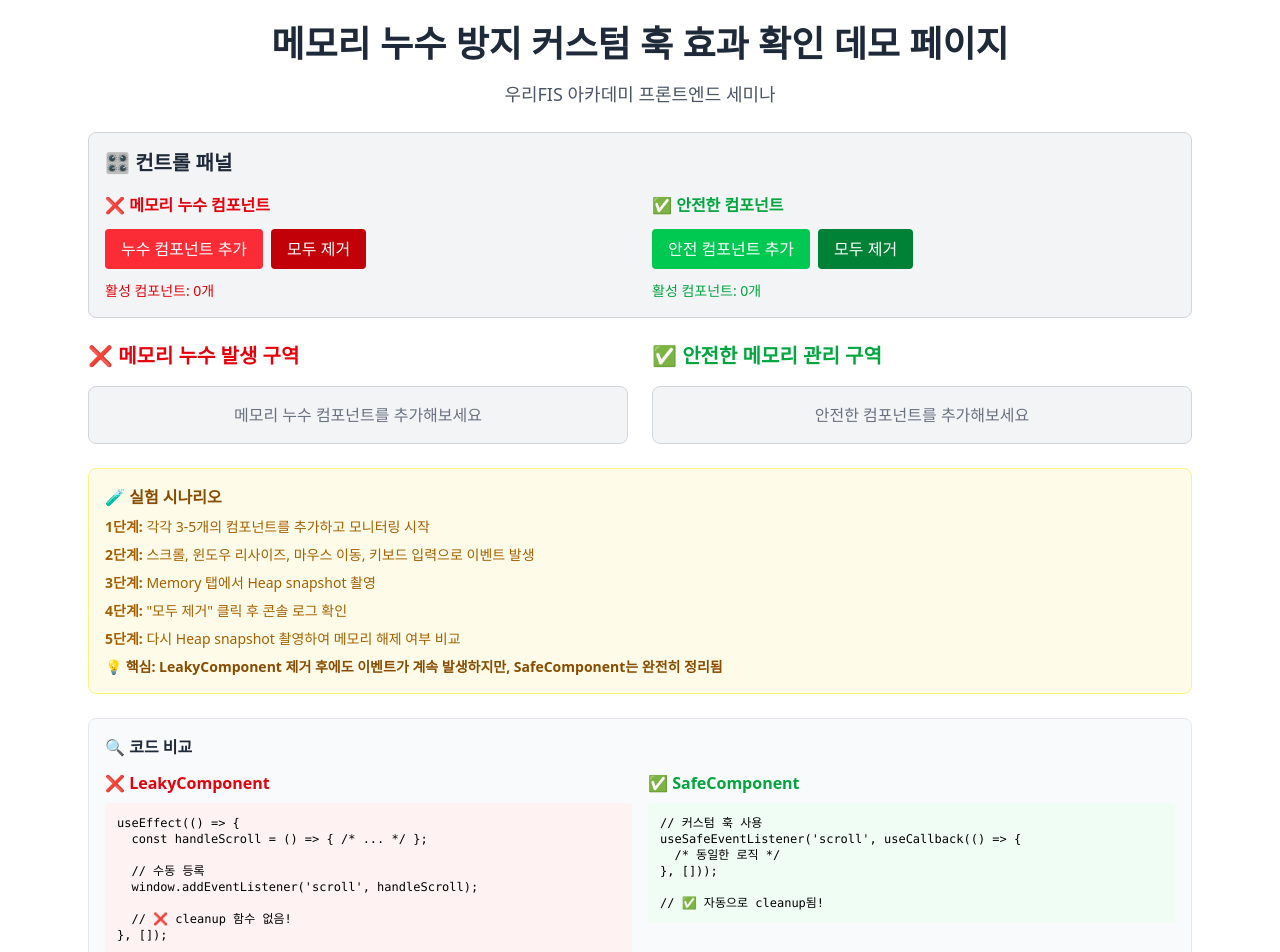
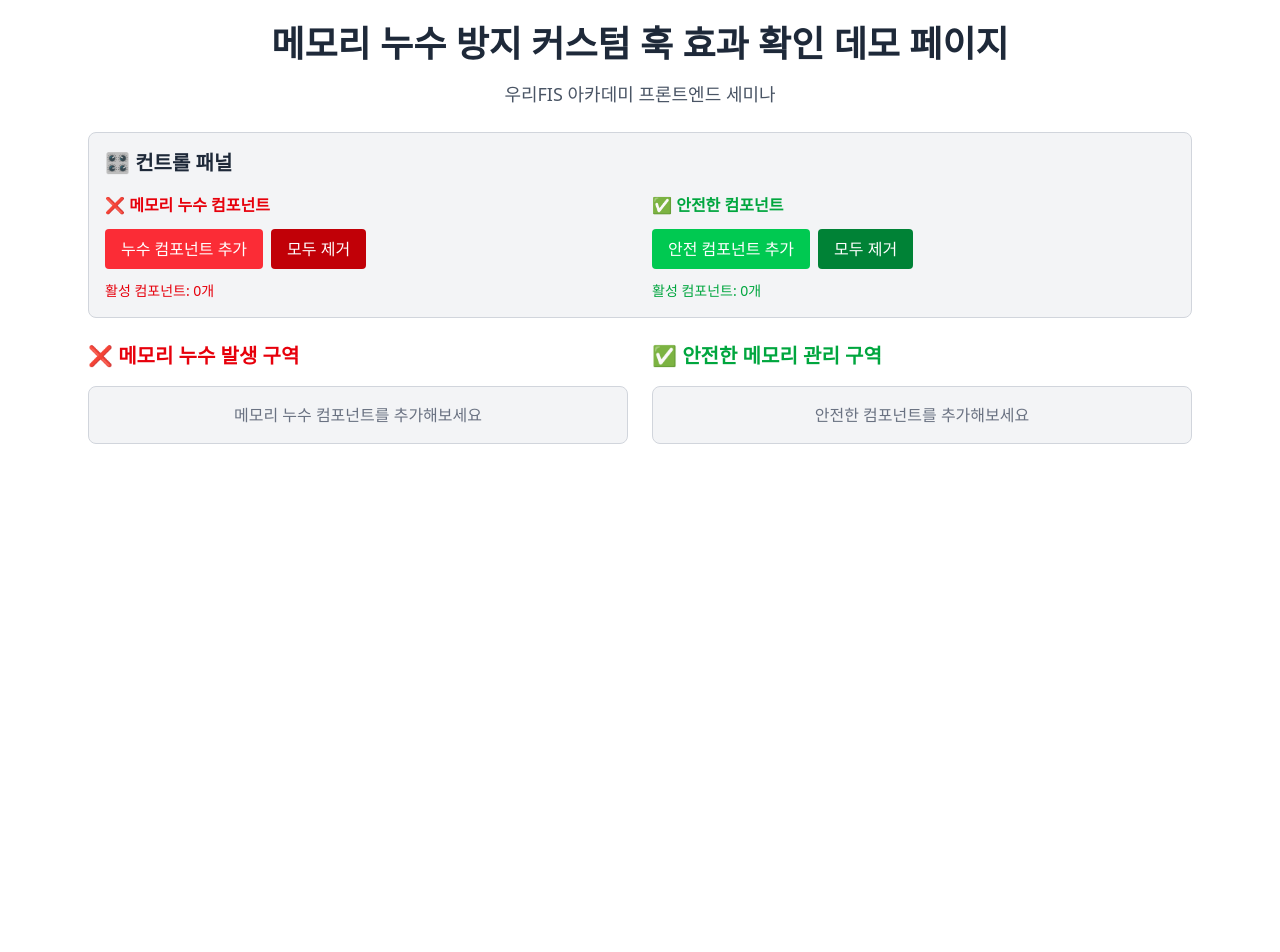
Before and after one commit to ye0ngeun/react-leakguard-hooks-demo, a React (Vite) app: page / in a window 1280 px wide. Shown: the top 952 px of the page. After the commit the page ends 800 px from the top, so only its background shows below. Built offline with nearby package versions, Linux system fonts and the light colour scheme.

Commit message:
feat: 불필요한 html element 제거

```diff
--- a/src/App.jsx
+++ b/src/App.jsx
@@ -164,52 +164,6 @@ const MemoryLeakDemo = () => {
           </div>
         </div>
       </div>
-
-      <div className="bg-yellow-50 border border-yellow-200 rounded-lg p-4">
-        <h2 className="font-bold text-yellow-800 mb-2">🧪 실험 시나리오</h2>
-        <div className="text-sm text-yellow-700 space-y-2">
-          <p><strong>1단계:</strong> 각각 3-5개의 컴포넌트를 추가하고 모니터링 시작</p>
-          <p><strong>2단계:</strong> 스크롤, 윈도우 리사이즈, 마우스 이동, 키보드 입력으로 이벤트 발생</p>
-          <p><strong>3단계:</strong> Memory 탭에서 Heap snapshot 촬영</p>
-          <p><strong>4단계:</strong> "모두 제거" 클릭 후 콘솔 로그 확인</p>
-          <p><strong>5단계:</strong> 다시 Heap snapshot 촬영하여 메모리 해제 여부 비교</p>
-          <p className="font-semibold text-yellow-800">
-            💡 핵심: LeakyComponent 제거 후에도 이벤트가 계속 발생하지만, SafeComponent는 완전히 정리됨
-          </p>
-        </div>
-      </div>
-
-      <div className="bg-gray-50 border border-gray-200 rounded-lg p-4">
-        <h2 className="font-bold text-gray-800 mb-3">🔍 코드 비교</h2>
-
-        <div className="grid md:grid-cols-2 gap-4">
-          <div>
-            <h3 className="font-semibold text-red-600 mb-2">❌ LeakyComponent</h3>
-            <pre className="bg-red-50 p-3 rounded text-xs overflow-x-auto">
-{`useEffect(() => {
-  const handleScroll = () => { /* ... */ };
-
-  // 수동 등록
-  window.addEventListener('scroll', handleScroll);
-
-  // ❌ cleanup 함수 없음!
-}, []);`}
-            </pre>
-          </div>
-
-          <div>
-            <h3 className="font-semibold text-green-600 mb-2">✅ SafeComponent</h3>
-            <pre className="bg-green-50 p-3 rounded text-xs overflow-x-auto">
-{`// 커스텀 훅 사용
-useSafeEventListener('scroll', useCallback(() => {
-  /* 동일한 로직 */
-}, []));
-
-// ✅ 자동으로 cleanup됨!`}
-            </pre>
-          </div>
-        </div>
-      </div>
     </div>
   );
 };
```
